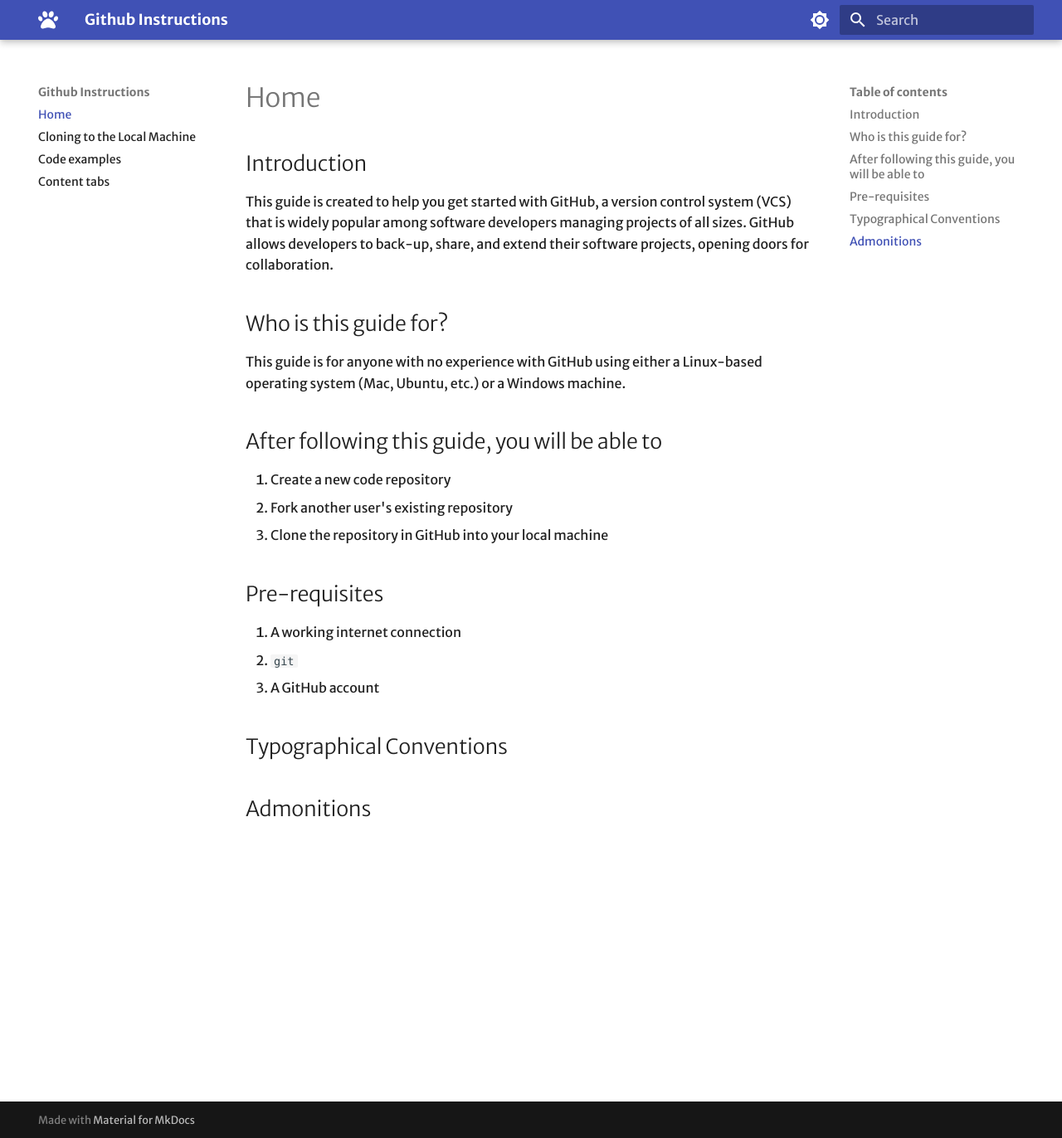
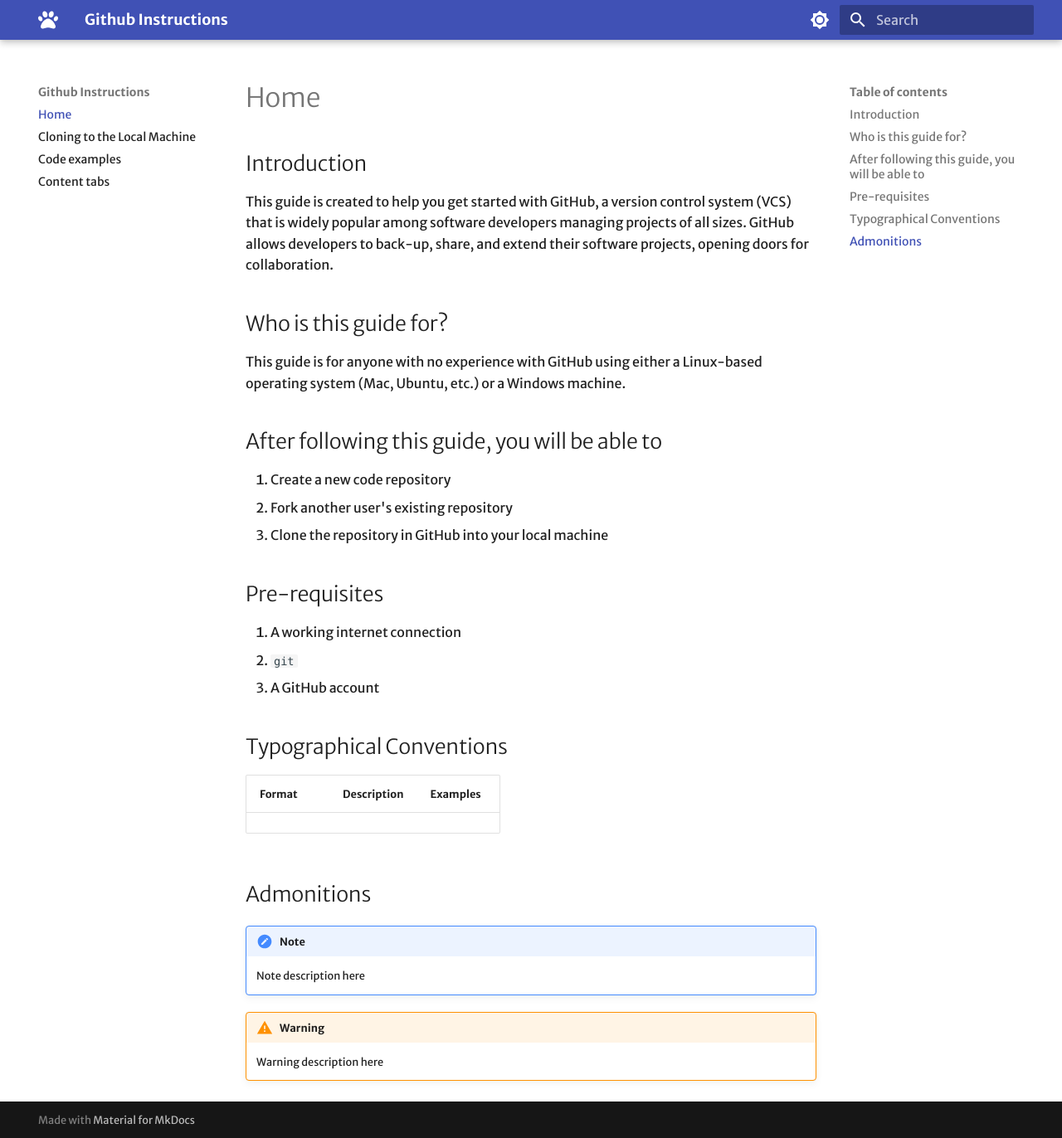
Before and after one commit to Ryan485/COMM2216-Final-Assignment, an MkDocs documentation site: the page built from docs/index.md, in a window 1280 px wide and 1372 px high. Shown: the whole window at 83% size. Built offline with MkDocs 1.6.1 and Material for MkDocs 9.7.7, drawn with Linux system fonts in a browser that asks for light colours; some web fonts are replaced.

Commit message:
add admonitions

```diff
--- a/docs/index.md
+++ b/docs/index.md
@@ -25,4 +25,16 @@ or a Windows machine.
 
 ## Typographical Conventions
 
+| Format | Description | Examples |
+|--------|-------------|----------|
+|        |             |          |
+
 ## Admonitions
+
+!!! note
+
+    Note description here
+
+!!! warning
+
+    Warning description here
--- a/mkdocs.yml
+++ b/mkdocs.yml
@@ -23,6 +23,7 @@ theme:
 
 markdown_extensions:
   - attr_list
+  - admonition
   - pymdownx.emoji:
       emoji_index: !!python/name:material.extensions.emoji.twemoji
       emoji_generator: !!python/name:material.extensions.emoji.to_svg
```
